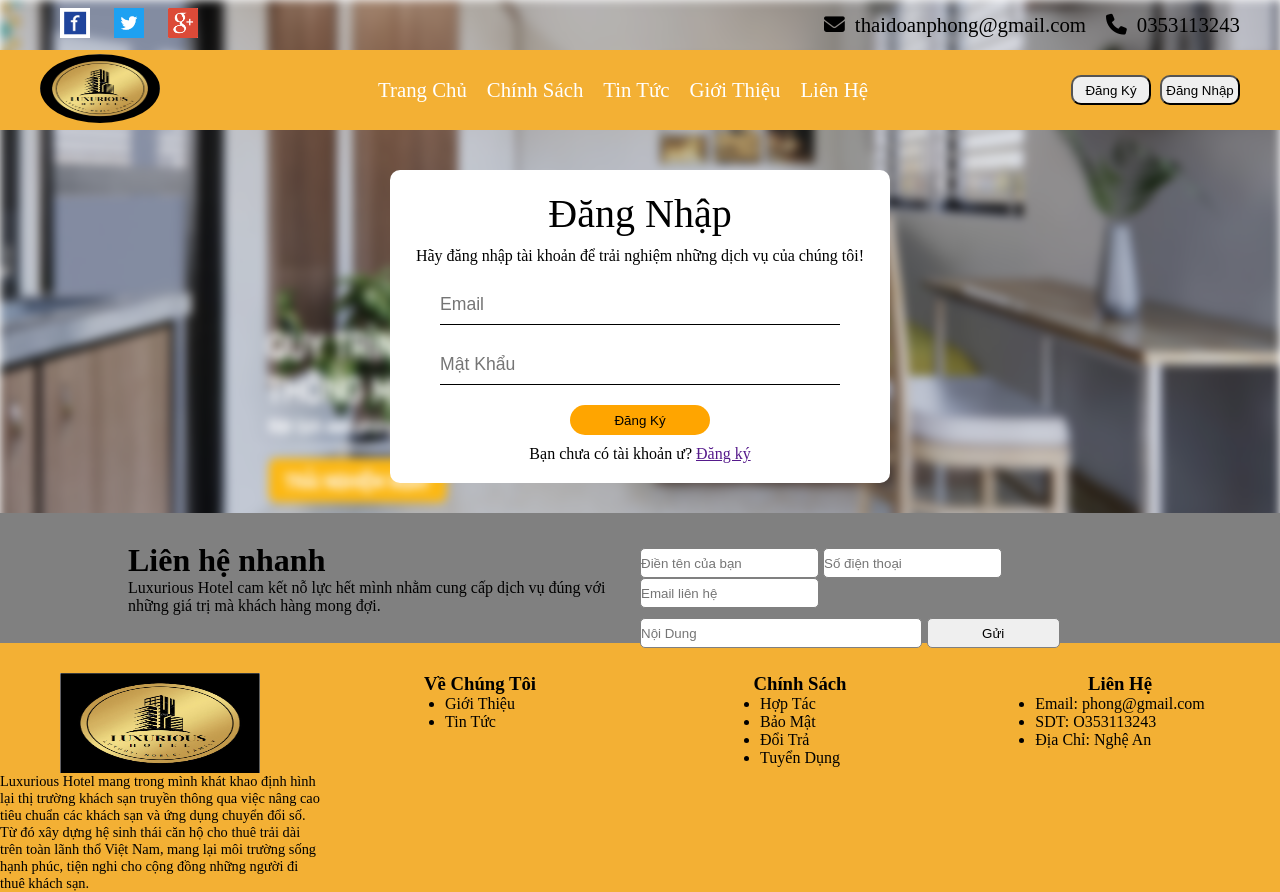
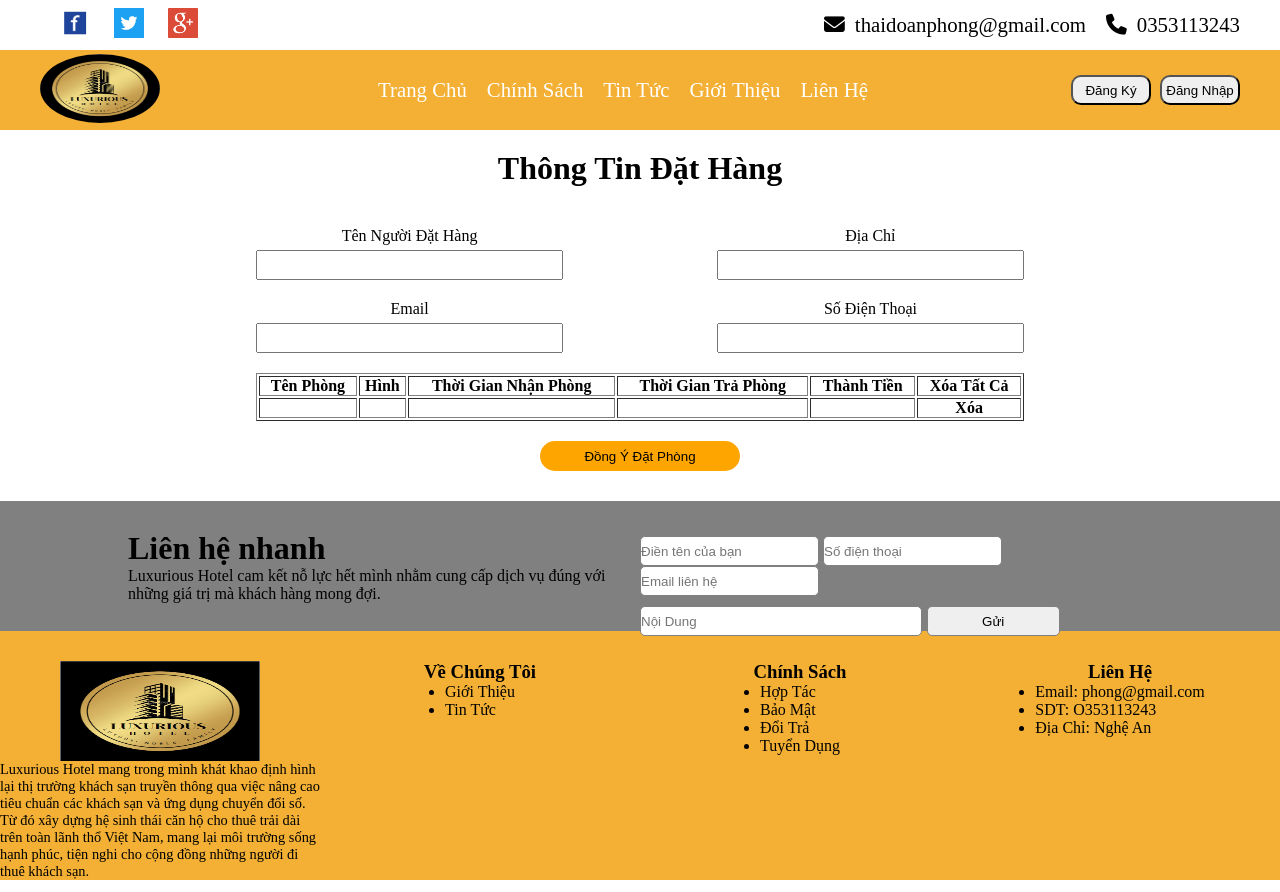
Before and after one commit to 04-PRO1014-WD18320/Nhom08_BookingPhongKS_LuxuriousHotel, a PHP site: page /html/dangnhap.html in a window 1280 px wide. Run offline with PHP 8.4, Linux system fonts and the light colour scheme; lists and menus that the app fills with data are empty.

Commit message:
phongcommit

```diff
--- a/css/chitietphong.css
+++ b/css/chitietphong.css
@@ -235,7 +235,7 @@ font-family: 'Poppins', sans-serif;
  }
  .title_form input[type="submit"]{
    margin-top: 15px;
-   width: 300px;
+   width: 150px;
    height: 30px;
    border-radius: 10px;
    background-color: orange;
--- a/css/dangkytk.css
+++ b/css/dangkytk.css
@@ -296,3 +296,48 @@ font-family: 'Poppins', sans-serif;
    border: none;
    background-color: orange;
  }
+ .form_dathang{
+   display: flex;
+   width: 100%;
+   justify-content: center;
+   text-align: center;
+ }
+ .form_dathang form{
+   /* text-align: center; */
+   margin-top: 20px;
+   width: 60%;
+   /* display: flex;
+   flex-direction: column;
+   align-items: center;
+   justify-content: center; */
+ }
+ .hhha{
+   display: flex;
+   margin-top: 20px;
+   margin-bottom: 20px;
+   width: 100%;
+   justify-content: space-between;
+ }
+ .form_input{
+   width: 40%;
+ }
+ .input_one{
+   margin-top: 20px;
+   width: 100%;
+ }
+ .input_one input{
+   width: 100%;
+   margin-top: 5px;
+   height: 30px;
+ }
+ .form_dathang table{
+   width: 100%;
+ }
+ .form_dathang input[type="submit"]{
+   margin-top: 20px;
+   height: 30px;
+   width: 200px;
+   background-color: orange;
+   border: none;
+   border-radius: 20px;
+ }
--- a/html/chitietphong.html
+++ b/html/chitietphong.html
@@ -79,6 +79,7 @@
                             <input type="date" name="" id="">
                         </div>
                         <input type="submit" value="Đặt Phòng">
+                        <input type="submit" value="Thêm vào giỏ hàng">
                         <h3>Giá: 2000$</h3>
                         <p>Lưu ý: Giá phòng sẽ thay đổi theo từng ngày từng thời điểm(ngày lễ, tết, cuối tuần)</p>
                         <h4>Diện Tích: 15-30m</h4>
--- a/html/dangnhap.html
+++ b/html/dangnhap.html
@@ -51,21 +51,52 @@
 
 
     <div class="container_title">
-        <div class="background_image">
-            <img src="../image/banner2.png" alt="">
-        </div>
-        <div class="form">
+
+        <div class="form_dathang">
+
             <form action="" method="post">
-                <h1>Đăng Nhập </h1>
-                <p>Hãy đăng nhập tài khoản để trải nghiệm những dịch vụ của chúng tôi!</p>
-                <div class="from_input">
-                    <input type="text" placeholder="Email">
-                    <input type="password" placeholder="Mật Khẩu">
+                <h1>Thông Tin Đặt Hàng</h1>
+                <div class="hhha">
+                    <div class="form_input">
+                        <div class="input_one">
+                            <p>Tên Người Đặt Hàng</p>
+                            <input type="text">
+                        </div>
+                        <div class="input_one">
+                            <p>Email</p>
+                            <input type="email">
+                        </div>
+                    </div>
+                    <div class="form_input">
+                        <div class="input_one">
+                            <p>Địa Chỉ</p>
+                            <input type="text">
+                        </div>
+                        <div class="input_one">
+                            <p>Số Điện Thoại</p>
+                            <input type="email">
+                        </div>
+                    </div>
                 </div>
-                <input type="submit" value="Đăng Ký">
-                <div class="form_text">
-                    <p>Bạn chưa có tài khoản ư? <a href="">Đăng ký</a></p>
-                </div>
+                <table border="1px">
+                    <tr>
+                        <th>Tên Phòng</th>
+                        <th>Hình</th>
+                        <th>Thời Gian Nhận Phòng</th>
+                        <th>Thời Gian Trả Phòng</th>
+                        <th>Thành Tiền</th>
+                        <th>Xóa Tất Cả</th>
+                    </tr>
+                    <tr>
+                        <th></th>
+                        <th></th>
+                        <th></th>
+                        <th></th>
+                        <th></th>
+                        <th>Xóa</th>
+                    </tr>
+                </table>
+                <input type="submit" value="Đồng Ý Đặt Phòng">
             </form>
         </div>
 
--- a/index.php
+++ b/index.php
@@ -123,7 +123,7 @@
             case 'chinhsach':
                 include "view/chinhsach.php";
                 break;
-                case 'chitiettk':
+            case 'chitiettk':
                 include "view/taikhoan/chitiettk.php";
                 break;
         }
--- a/view/binhluan/binhluanform.php
+++ b/view/binhluan/binhluanform.php
@@ -2,7 +2,7 @@
 session_start();
 include "../../model/pdo.php";
 include "../../model/binhluan.php";
-$badWords = array("mẹ mày", "cẹc" , "cha" , "dm");
+$badWords = array("mẹ mày", "cặc" , "cha" , "dm");
 $idpro = $_REQUEST['idpro'];
 $dsbl = loadall_binhluan($idpro);
 ?>
--- a/view/sanphamct.php
+++ b/view/sanphamct.php
@@ -32,11 +32,11 @@
                             <input type="date" name="" id="">
                         </div>
                         <input type="submit" value="Đặt Phòng">
+                        <input type="submit" value="Thêm vào giỏ hàng" name="addtocart">
                         <h3>Giá: <?= $onesp['price']?>$</h3>
                         <p>Lưu ý: Giá phòng sẽ thay đổi theo từng ngày từng thời điểm(ngày lễ, tết, cuối tuần)</p>
                         <h4>Diện Tích: <?= $onesp['dientich']?>m</h4>
                     </form>
-
                 </div>
             </div>
             <div class="title_box2">
```
Also changed, not shown: view/boxright.php (deleted, +0 -91 lines), model/sanpham.php (line endings or trailing spaces).
